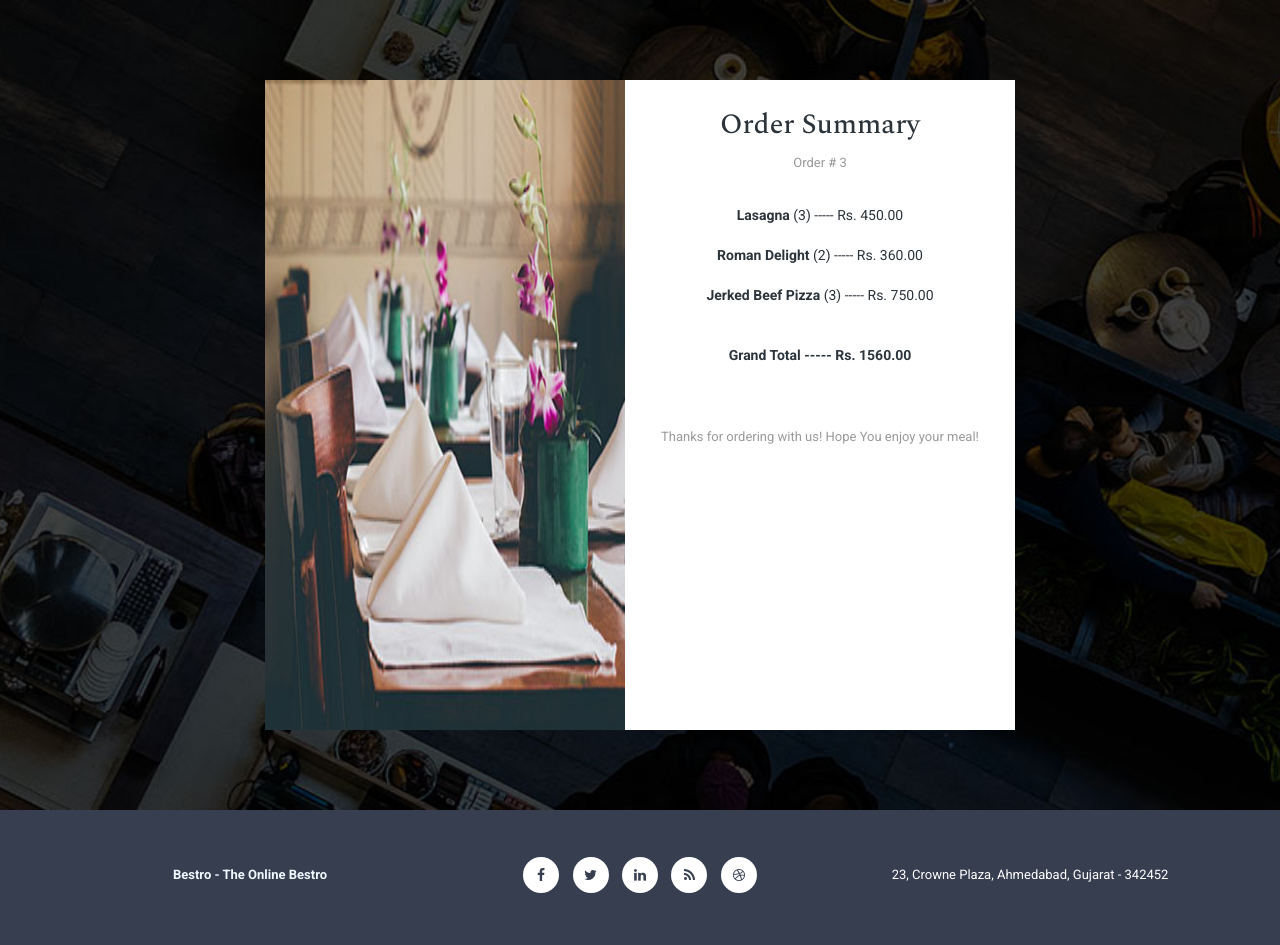
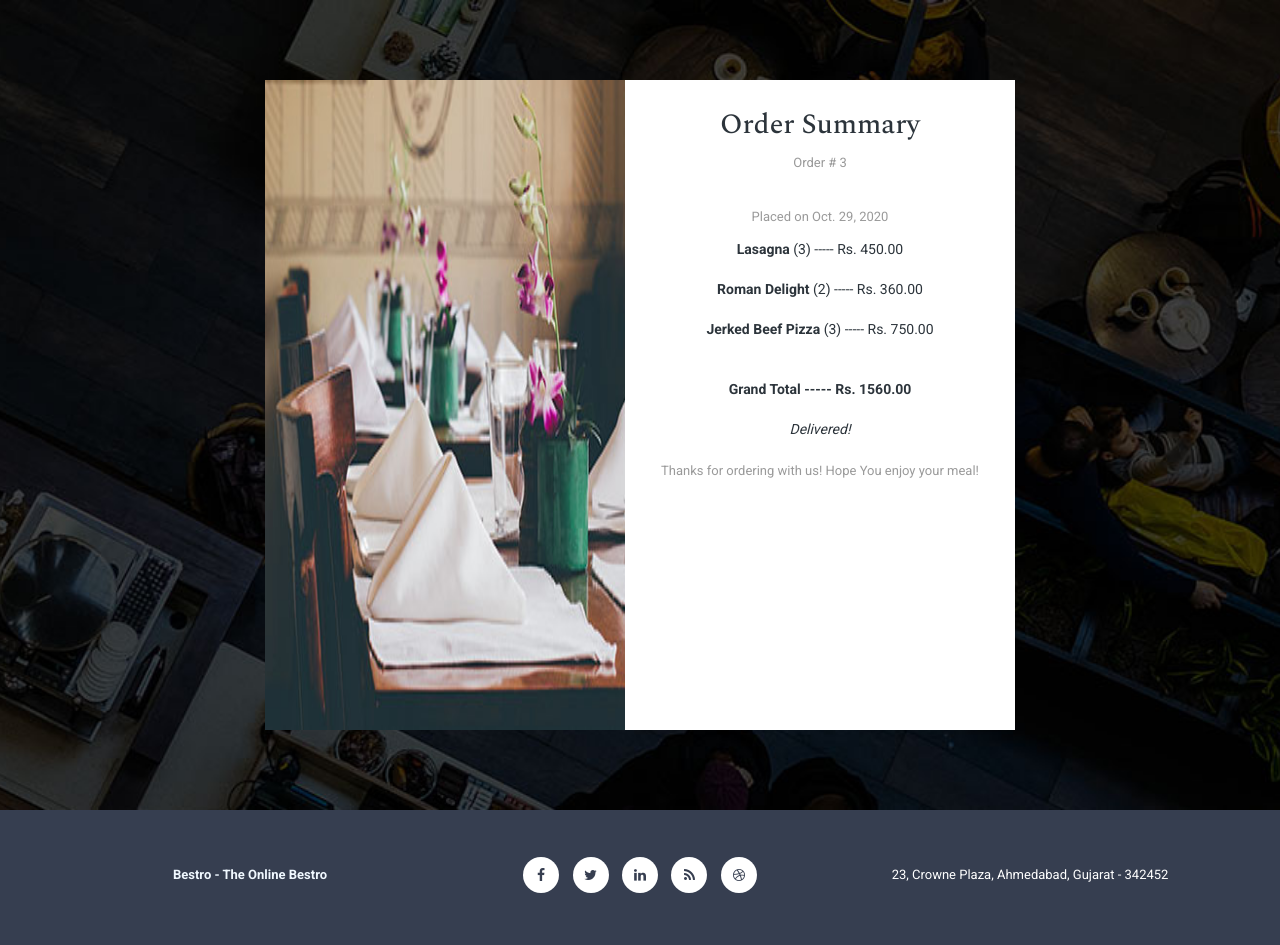
Before and after one commit to sankha555/bestro, a Django app: page /orders/3/summary in a window 1280 px wide. Shown: the part 181-1126 px from the top of the page. Run offline with Django 3.2, Linux system fonts and the light colour scheme; a user stored in the database is signed in; data comes from the database, SQL or seed files in the repository; both versions use the stored data as it was after the commit; some libraries are stand-ins or nearby versions.

Commit message:
Bug fixes

```diff
--- a/orders/templates/orders/base.htm
+++ b/orders/templates/orders/base.htm
@@ -51,6 +51,7 @@
                             <li><a href="{% url 'staff_profile' %}">Hi, {{ user.staff.name }}</a></li>
                             <li><a href="{% url 'logout' %}">Logout</a></li>
                         {% else %}
+                            <li><a href="{% url 'past_transactions' %}">My Orders</a></li>
                             <li><a href="{% url 'create_order' %}">Place Order</a></li>
                             <li><a href="{% url 'customer_profile' %}">Hi, {{ user.customer.name }}</a></li>
                             <li><a href="{% url 'logout' %}">Logout</a></li>
--- a/orders/templates/orders/order_summary.htm
+++ b/orders/templates/orders/order_summary.htm
@@ -26,6 +26,7 @@
                     <div class="right-info">
                         <h4>Order Summary</h4>
                         <p> Order # {{ order.id }} </p><br>
+                        <p>Placed on {{ order.date_placed.date }}</p>
 
                                 <ul>
                                     {% for oitem in items %}
@@ -39,6 +40,8 @@
                                 <br><br>
                                 {% if not order.delivered %}
                                 <i>Expected to be delivered in <b>{{ order.expected_time }}</b> minutes!</i>
+                                {% else %}
+                                <i>Delivered!</i>
                                 {% endif %}
 
                         <br><br><p>Thanks for ordering with us! Hope You enjoy your meal!</p>
```
Also changed, not shown: db.sqlite3.
